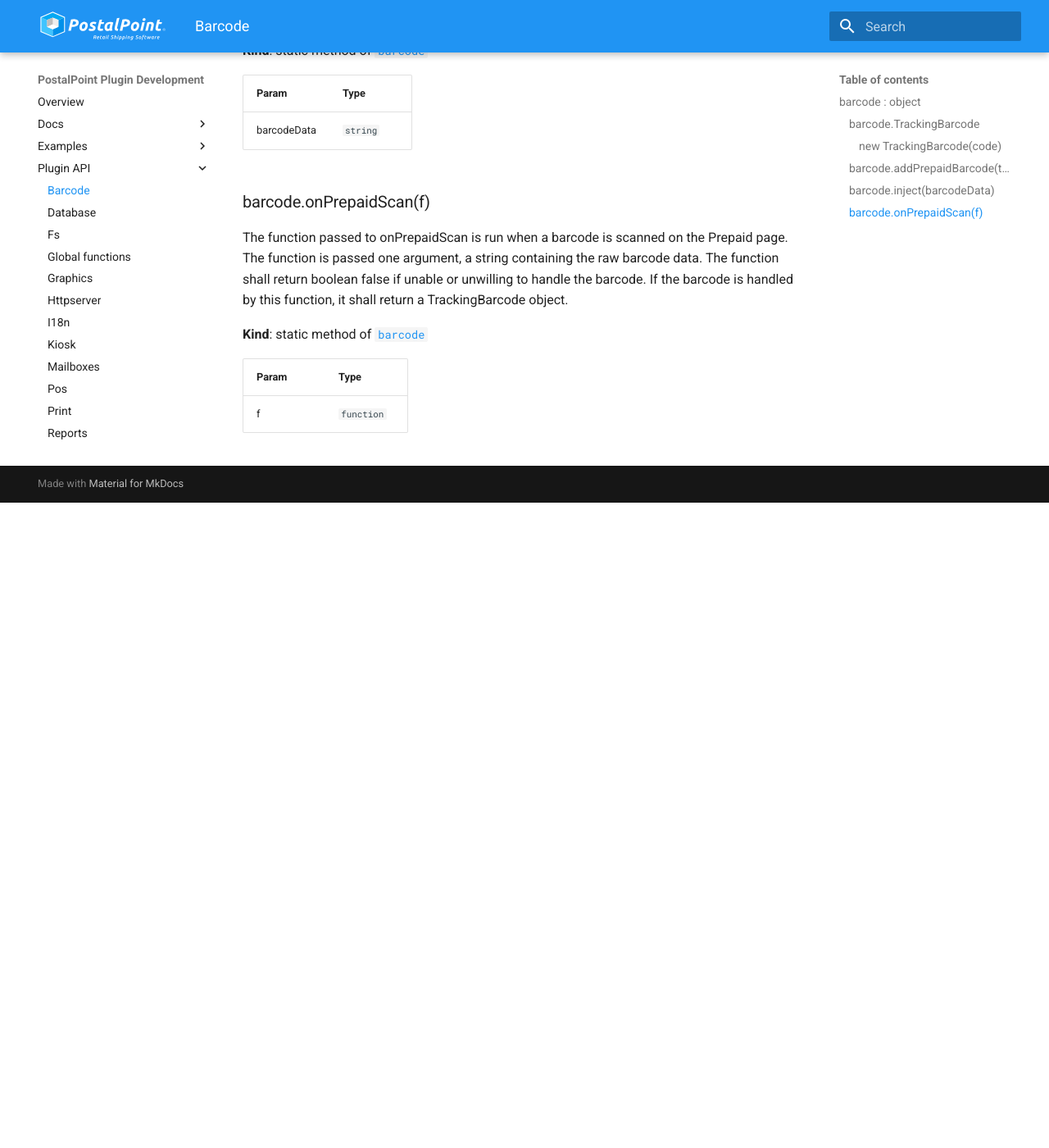
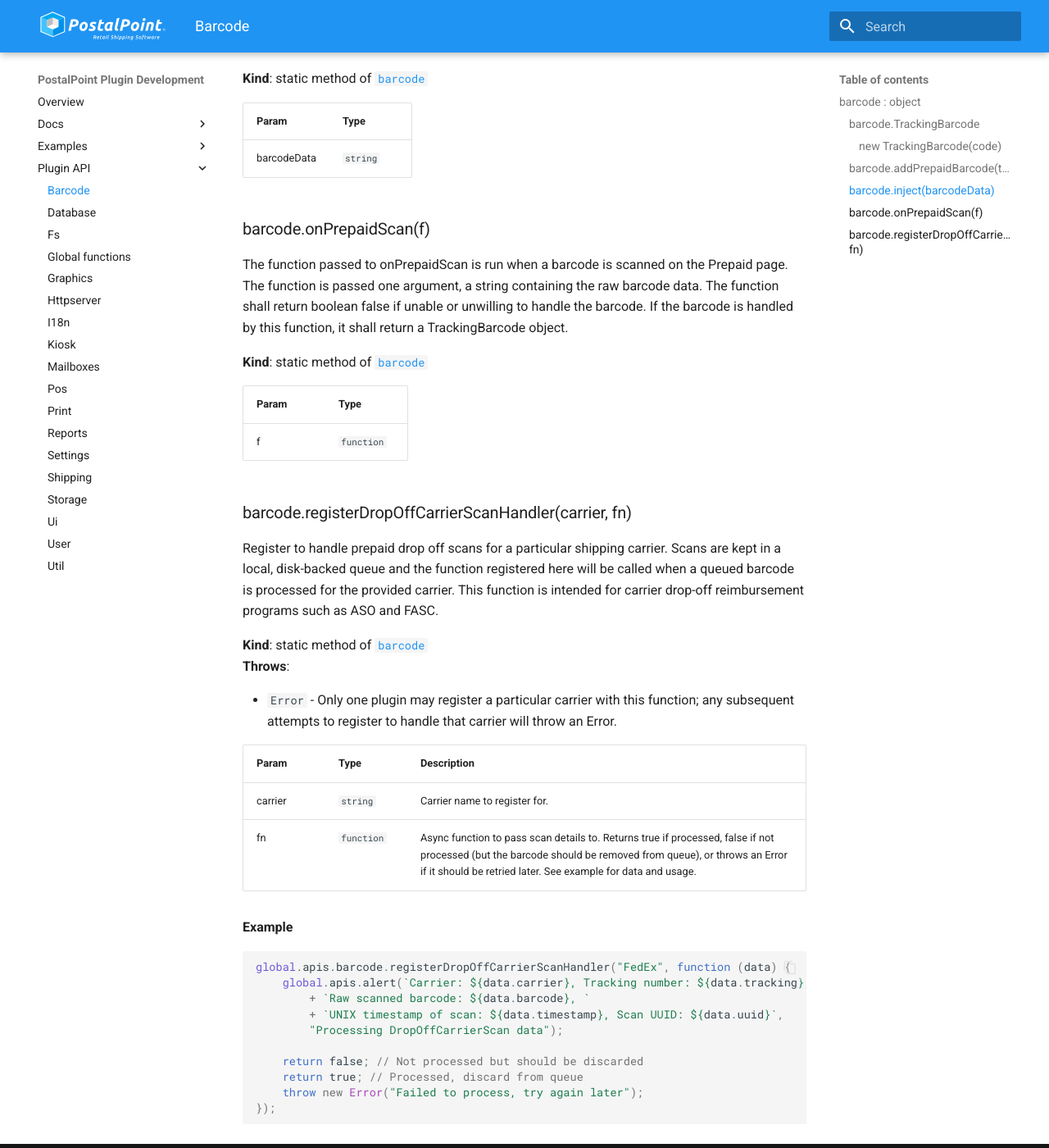
Before and after one commit to PostalPortal/PostalPoint_Plugins, an MkDocs documentation site: the page built from docs/Plugin API/barcode.md, in a window 1280 px wide and 1400 px high, scrolled down 2242 px. Shown: the whole window at 82% size. Built offline with MkDocs 1.6.1 and Material for MkDocs 9.7.7, drawn with Linux system fonts in a browser that asks for light colours; plug-ins that fetch from the network failed and are left out; the version menu is left out; before the commit the page ends 2855 px from its top, so only the background shows below that; some of the changed text lies outside the part shown.

Commit message:
Add more APIs, add hidden config setting list

````diff
--- a/docs/Plugin API/barcode.md
+++ b/docs/Plugin API/barcode.md
@@ -11,6 +11,7 @@
     * [.addPrepaidBarcode(trackingBarcodeData)](#barcode.addPrepaidBarcode)
     * [.inject(barcodeData)](#barcode.inject)
     * [.onPrepaidScan(f)](#barcode.onPrepaidScan)
+    * [.registerDropOffCarrierScanHandler(carrier, fn)](#barcode.registerDropOffCarrierScanHandler)
 
 <a name="barcode.TrackingBarcode"></a>
 
@@ -83,3 +84,37 @@
 | Param | Type |
 | --- | --- |
 | f | <code>function</code> |
+
+<a name="barcode.registerDropOffCarrierScanHandler"></a>
+
+### barcode.registerDropOffCarrierScanHandler(carrier, fn)
+Register to handle prepaid drop off scans for a particular shipping carrier.
+Scans are kept in a local, disk-backed queue and the function registered here will be
+called when a queued barcode is processed for the provided carrier.
+This function is intended for carrier drop-off reimbursement programs such as ASO and FASC.
+
+**Kind**: static method of [<code>barcode</code>](#barcode)
+**Throws**:
+
+- <code>Error</code> - Only one plugin may register a particular carrier with this function;
+any subsequent attempts to register to handle that carrier will throw an Error.
+
+
+| Param | Type | Description |
+| --- | --- | --- |
+| carrier | <code>string</code> | Carrier name to register for. |
+| fn | <code>function</code> | Async function to pass scan details to. Returns true if processed, false if not processed (but the barcode should be removed from queue), or throws an Error if it should be retried later. See example for data and usage. |
+
+**Example**
+```js
+global.apis.barcode.registerDropOffCarrierScanHandler("FedEx", function (data) {
+    global.apis.alert(`Carrier: ${data.carrier}, Tracking number: ${data.tracking}, `
+        + `Raw scanned barcode: ${data.barcode}, `
+        + `UNIX timestamp of scan: ${data.timestamp}, Scan UUID: ${data.uuid}`,
+        "Processing DropOffCarrierScan data");
+
+    return false; // Not processed but should be discarded
+    return true; // Processed, discard from queue
+    throw new Error("Failed to process, try again later");
+});
+```
````
Also changed, not shown: docs/Docs/HiddenConfigs.md (added, +20 -0 lines), docs/Plugin API/httpserver.md (+1 -1 lines).
